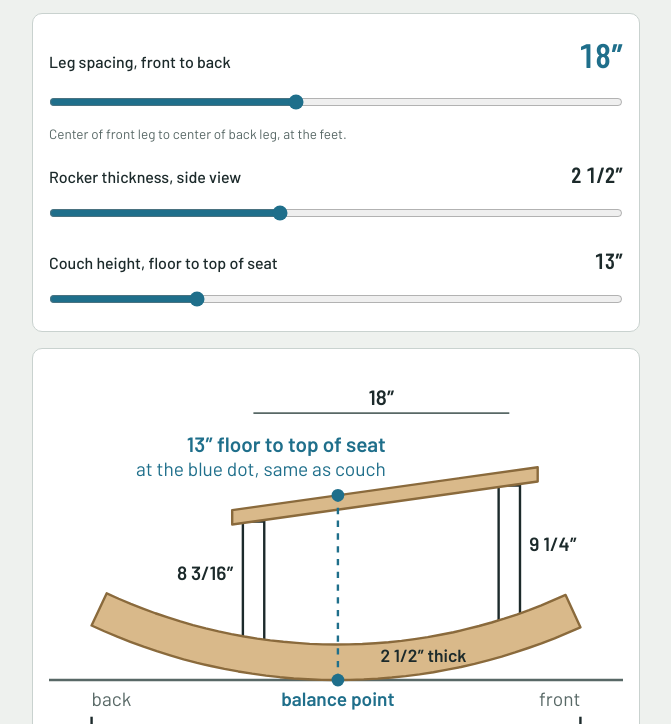
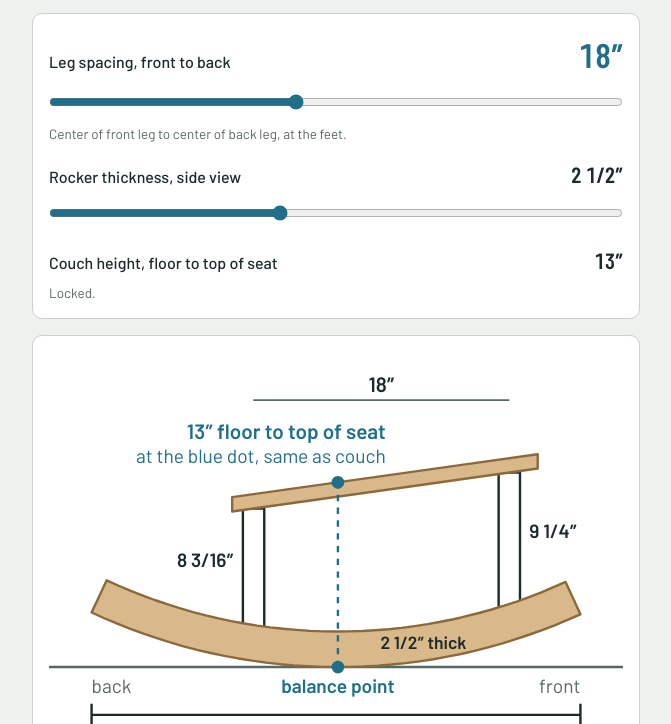
Before and after one commit to Cano-App/Rocker, a plain HTML site: page index.html in a window 1280 px wide. Shown: the part 76-800 px from the top of the page, without its empty margins (304-975 px from the left). Drawn offline with nearby package versions, Linux system fonts and the light colour scheme.

Commit message:
Lock couch height at 13 in (no slider)
Co-Authored-By: Claude Fable 5.2 <noreply@anthropic.com>
Claude-Session: https://claude.ai/code/session_01BYa71JsesHJL3fKYfxZJF6

```diff
--- a/index.html
+++ b/index.html
@@ -101,8 +101,9 @@ a{color:var(--accent)}
       <input id="depth" type="range" min="1.5" max="4" step="0.125" value="2.5">
     </div>
     <div class="ctl">
-      <div class="row"><label for="couch">Couch height, floor to top of seat</label><output id="o-couch"></output></div>
-      <input id="couch" type="range" min="10" max="22" step="0.25" value="13">
+      <div class="row"><span style="font-weight:500">Couch height, floor to top of seat</span><output id="o-couch"></output></div>
+      <input id="couch" type="hidden" value="13">
+      <small>Locked.</small>
     </div>
   </section>
 
```
